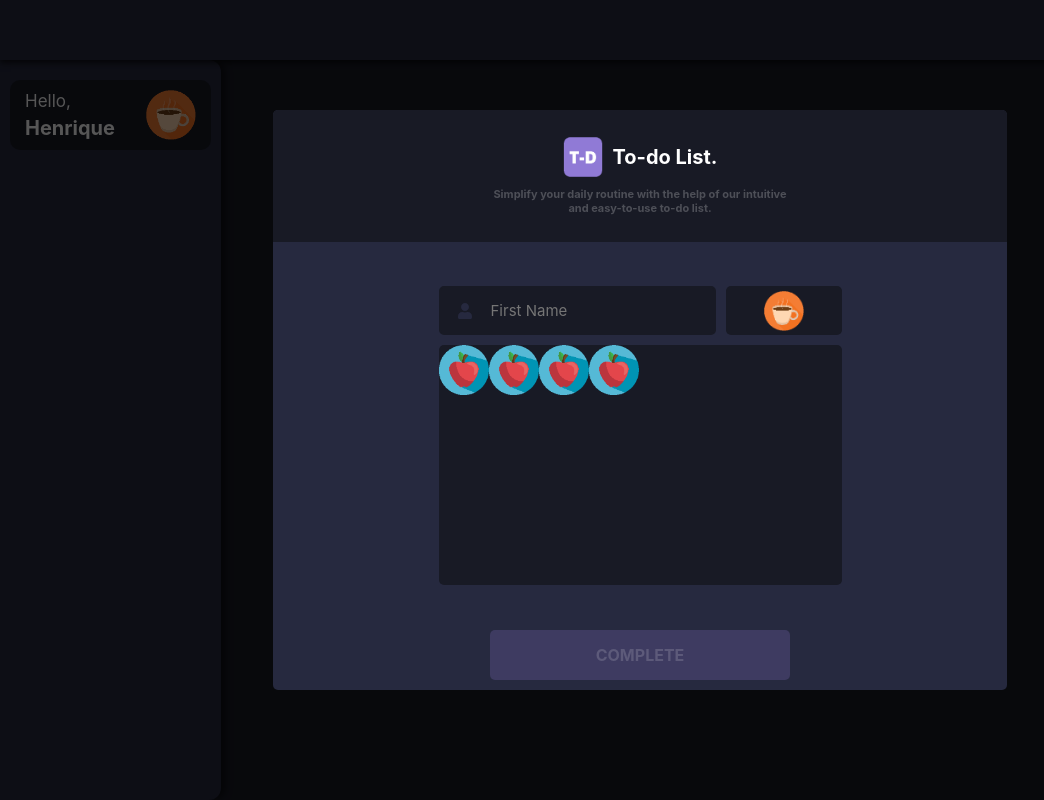
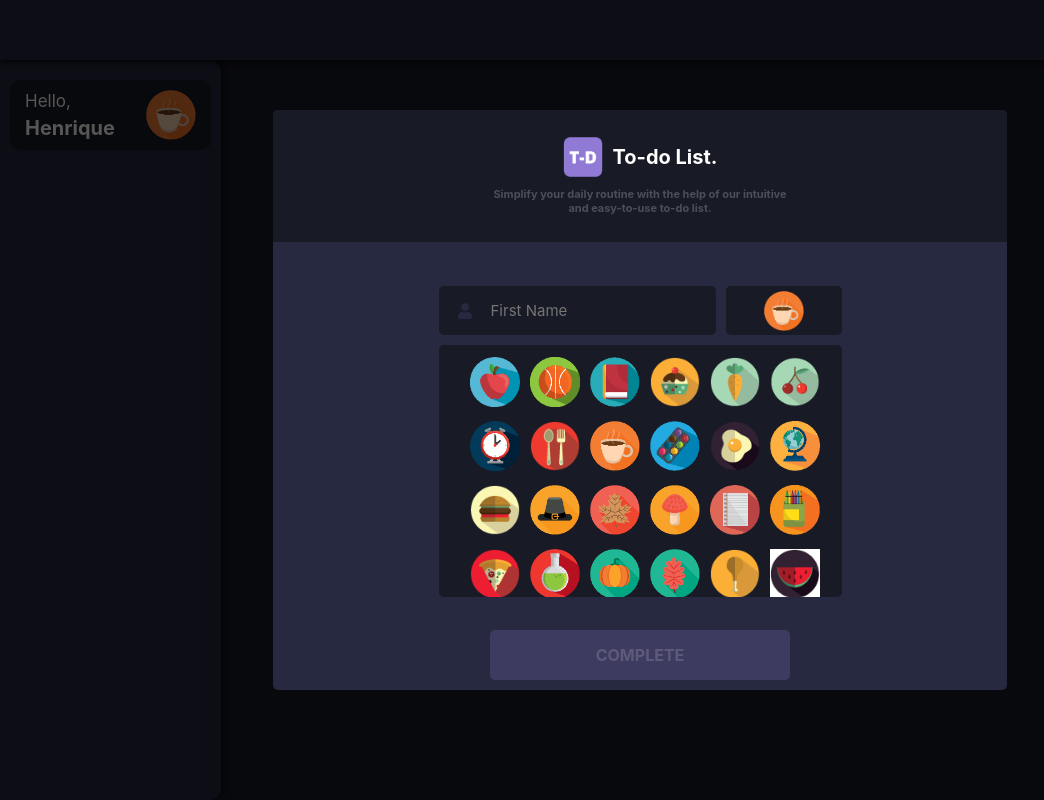
Before and after one commit to oPedroFranca/Todo-list, a React (Vite) app: page / in a window 1280 px wide. Shown: the whole page, without its empty margins (0-1044 px from the left). Built offline with nearby package versions, Linux system fonts and the light colour scheme.

Commit message:
create layout - creating IconOptions

```diff
--- a/src/components/IconOptionUser/style.tsx
+++ b/src/components/IconOptionUser/style.tsx
@@ -4,11 +4,17 @@ import { colors } from '../../theme/GlobalStyles';
 export const IconOptionDiv = styled.div`
   display: flex;
   height: calc(100% - 60px);
+  justify-content: center;
+  align-items: center;
   background-color: ${colors.dark_black};
   overflow: auto;
   border-radius: 5px;
+  padding: 12px 12px 0px 12px;
+  flex-wrap: wrap;
 
   & img {
+    margin-left: 10px;
+    margin-bottom: 10px;
     width: 50px;
     cursor: pointer;
   }
--- a/src/components/ModalFormUser/index.tsx
+++ b/src/components/ModalFormUser/index.tsx
@@ -61,9 +61,29 @@ export const ModalFormUser = () => {
             <IconOptionUser
               icons={[
                 'public/icon_user/icon_apple.png',
-                'public/icon_user/icon_apple.png',
-                'public/icon_user/icon_apple.png',
-                'public/icon_user/icon_apple.png',
+                'public/icon_user/icon_basketball.png',
+                'public/icon_user/icon_book.png',
+                'public/icon_user/icon_cake.png',
+                'public/icon_user/icon_carrot.png',
+                'public/icon_user/icon_cherry.png',
+                'public/icon_user/icon_clock.png',
+                'public/icon_user/icon_cutlery.png',
+                'public/icon_user/icon_coffee.png',
+                'public/icon_user/icon_drugs.png',
+                'public/icon_user/icon_egg.png',
+                'public/icon_user/icon_globe.png',
+                'public/icon_user/icon_hamburguer.png',
+                'public/icon_user/icon_hat.png',
+                'public/icon_user/icon_maple.png',
+                'public/icon_user/icon_murshow.png',
+                'public/icon_user/icon_paper.png',
+                'public/icon_user/icon_pen.png',
+                'public/icon_user/icon_pizza.png',
+                'public/icon_user/icon_poison.png',
+                'public/icon_user/icon_pumpkin.png',
+                'public/icon_user/icon_seed.png',
+                'public/icon_user/icon_ticken.png',
+                'public/icon_user/icon_watermelon.png',
               ]}
             />
           </ModalForm>
```
Also changed, not shown: 1 other file (tests, documents, lock files or other folders).
